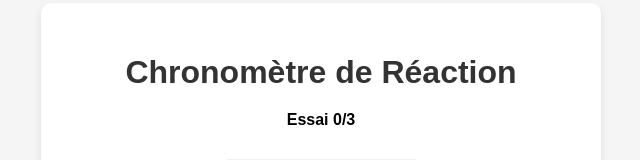
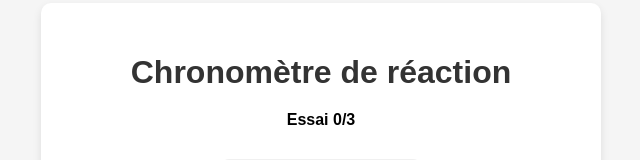
Before and after one commit to Data-Dunkers/reaction-timer, a plain HTML site: page fr/index.html in a window 1280 px wide. Shown: the part 103-263 px from the top of the page, without its empty margins (319-959 px from the left). Drawn offline with Linux system fonts and the light colour scheme.

Commit message:
Corriger la capitalisation

```diff
--- a/fr/index.html
+++ b/fr/index.html
@@ -123,7 +123,7 @@
 </head>
 <body>
     <div class="container">
-        <h1>Chronomètre de Réaction</h1>
+        <h1>Chronomètre de réaction</h1>
 
         <div id="trialCounter">Essai 0/3</div>
         <div id="box">Cliquez pour commencer</div>
```
